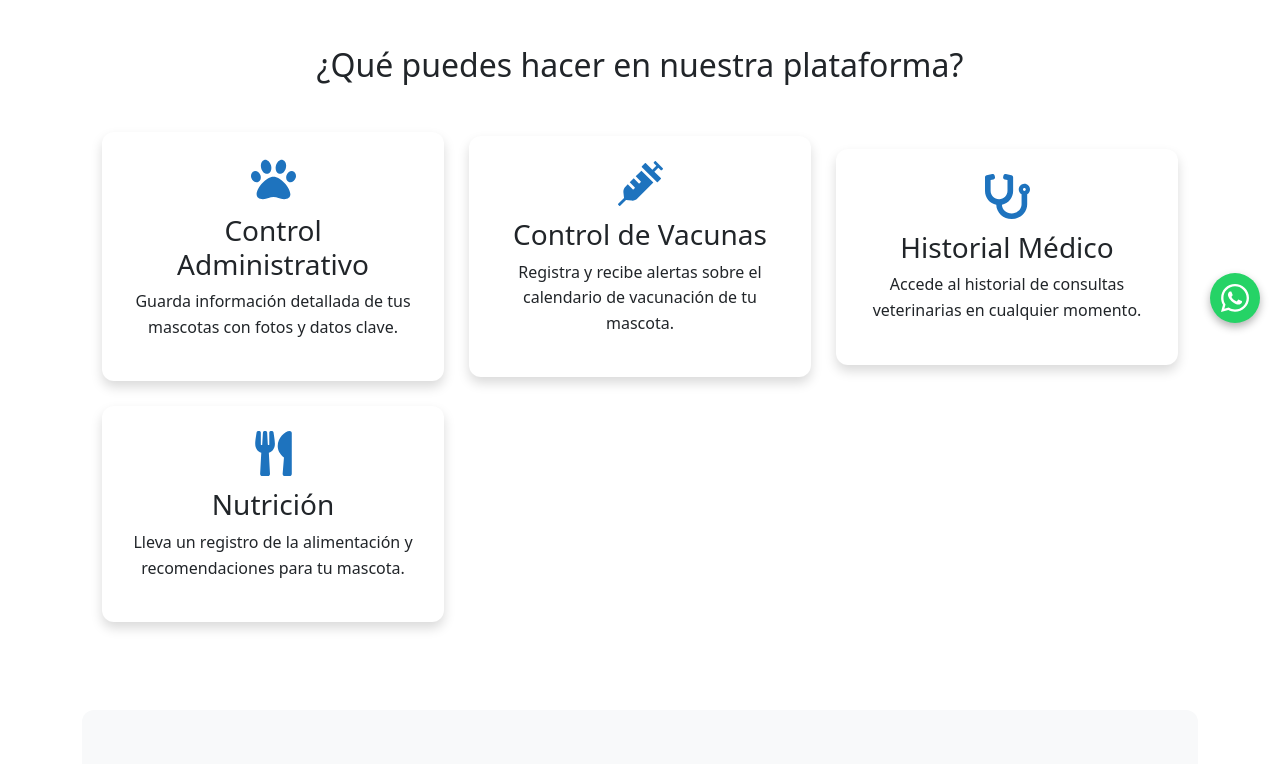
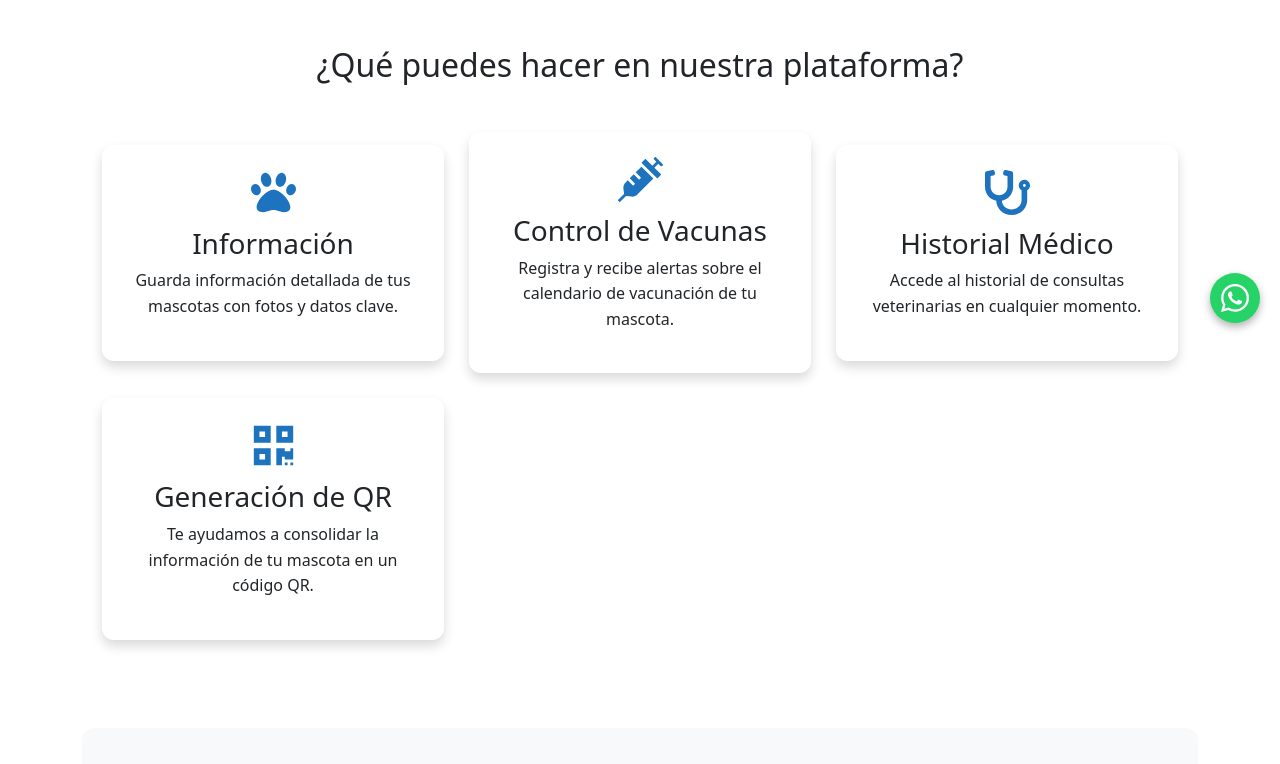
Before and after one commit to webdesigner98everyone/vetcare, a React (Create React App) app: page / in a window 1280 px wide. Shown: the part 457-1221 px from the top of the page. Built offline with nearby package versions, Linux system fonts and the light colour scheme.

Commit message:
Actualizacion servicio Home

```diff
--- a/src/components/Home.tsx
+++ b/src/components/Home.tsx
@@ -1,6 +1,6 @@
 import { Button, Container, Row, Col, Card } from "react-bootstrap";
 import Slider from "react-slick";
-import { FaPaw, FaSyringe, FaStethoscope, FaUtensils, FaQuoteLeft } from "react-icons/fa";
+import { FaPaw, FaSyringe, FaStethoscope, FaQrcode, FaQuoteLeft } from "react-icons/fa";
 import { Link } from "react-router-dom";
 import { motion } from "framer-motion";
 import { useHomeLogic } from "./logic/HomeLogic";
@@ -46,7 +46,7 @@ export default function Home() {
         <div className="features-grid">
           <motion.div whileHover={{ scale: 1.05 }} className="feature-card">
             <FaPaw className="icon" />
-            <h3>Control Administrativo</h3>
+            <h3>Información</h3>
             <p>Guarda información detallada de tus mascotas con fotos y datos clave.</p>
           </motion.div>
           <motion.div whileHover={{ scale: 1.05 }} className="feature-card">
@@ -60,9 +60,9 @@ export default function Home() {
             <p>Accede al historial de consultas veterinarias en cualquier momento.</p>
           </motion.div>
           <motion.div whileHover={{ scale: 1.05 }} className="feature-card">
-            <FaUtensils className="icon" />
-            <h3>Nutrición</h3>
-            <p>Lleva un registro de la alimentación y recomendaciones para tu mascota.</p>
+            <FaQrcode className="icon" />
+            <h3>Generación de QR </h3>
+            <p>Te ayudamos a consolidar la información de tu mascota en un código QR.</p>
           </motion.div>
         </div>
       </section>
```
